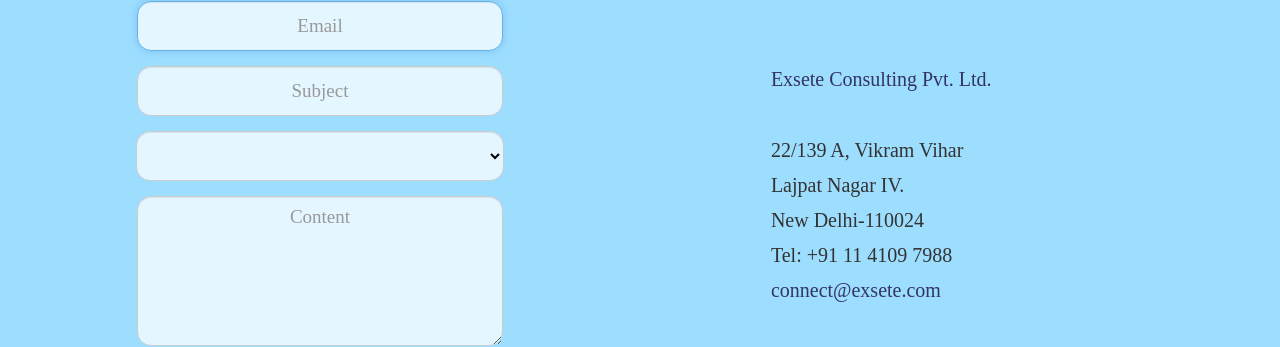
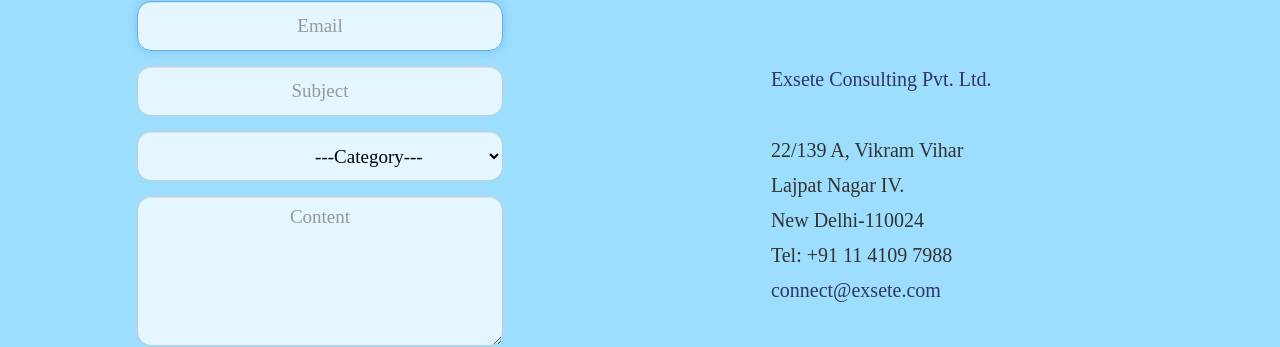
Before and after one commit to vastrabyaastha/vastrabyaastha.github.io, a Jekyll site: the page built from index.md, in a window 1280 px wide and 1263 px high. Shown: the part 731-1078 px from the top of the window. Built offline with Jekyll 4.4.1, drawn with Linux system fonts in a browser that asks for light colours; nearby versions of some CDN libraries; some web fonts are replaced; Markdown is read by kramdown in place of the engine named in the settings.

Commit message:
cont us 1.1
select alignment

```diff
--- a/data/css/exsete.css
+++ b/data/css/exsete.css
@@ -170,9 +170,8 @@
 }
 
 #sel1 {
-    padding-left: 37%;
-    padding-right: 23%;
-    height: 56px;
+    padding-left: 20%;
+    padding-right: 2%;
 }
 
 #myNavbar {
```
Also changed, not shown: 1 other file.
